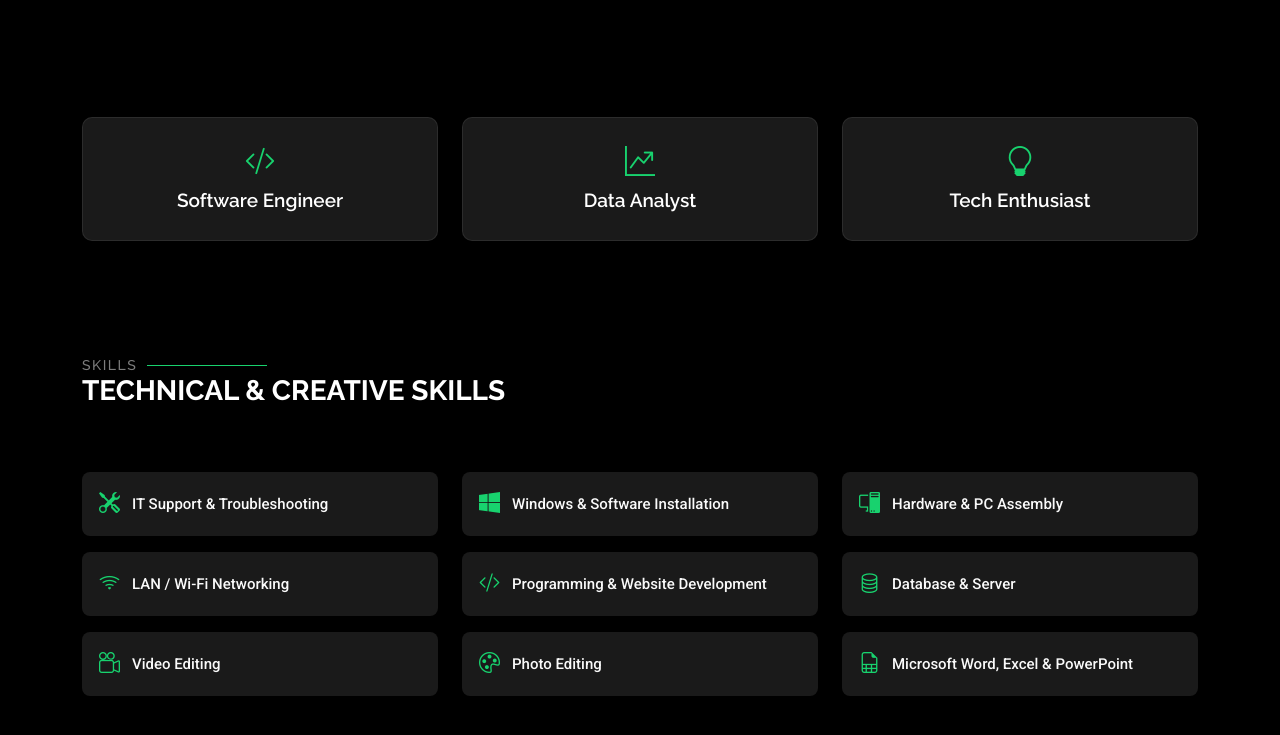
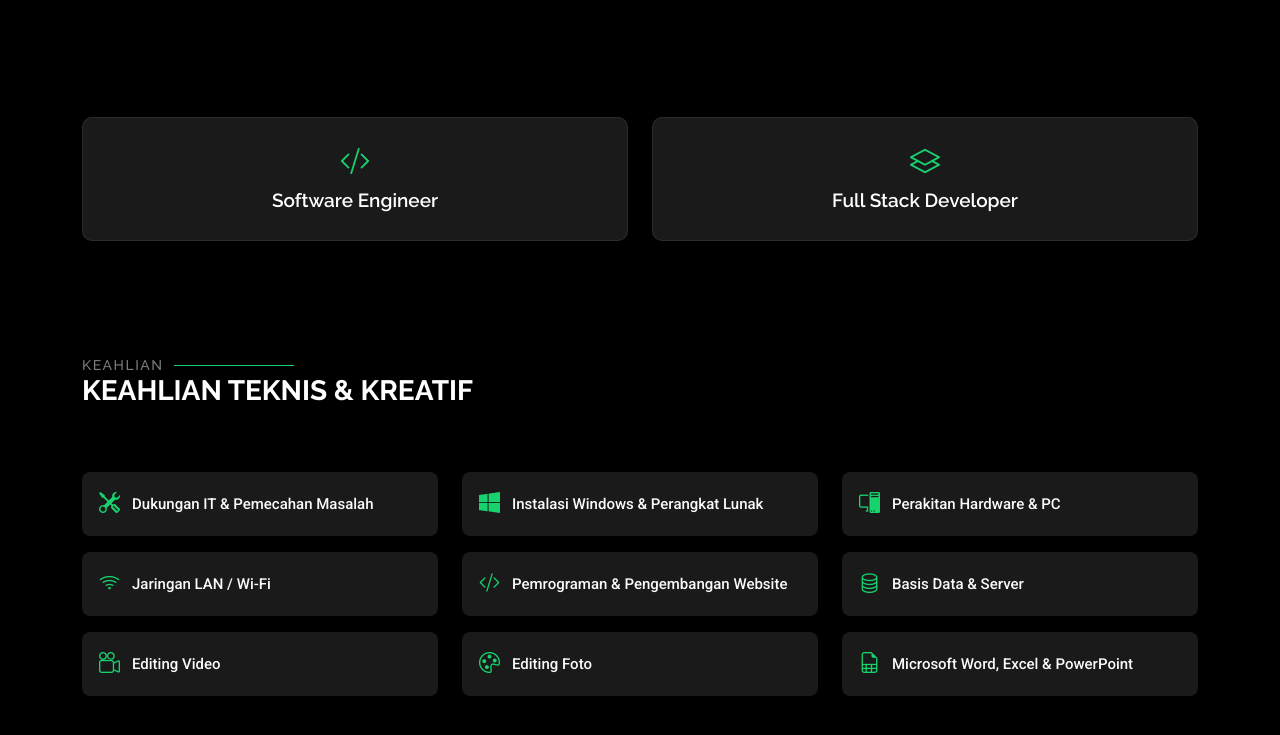
Before and after one commit to adityaperbawa/adityaperbawa.github.io, a plain HTML site: page about.html in a window 1280 px wide. Shown: the part 489-1224 px from the top of the page. Drawn offline with Linux system fonts and the light colour scheme.

Commit message:
About Me jadi Tentang Saya, 2 kartu peran Software Engineer dan Full Stack Developer, Skills diterjemahkan ke bahasa Indonesia

```diff
--- a/about.html
+++ b/about.html
@@ -75,7 +75,7 @@
       <!-- About Section -->
       <section id="about" class="about section">
         <div class="container section-title" data-aos="fade-up">
-          <h2>About Me</h2>
+          <h2>Tentang Saya</h2>
         </div>
 
         <div class="container" data-aos="fade-up" data-aos-delay="100">
@@ -122,22 +122,16 @@
       <section id="roles" class="roles section">
         <div class="container" data-aos="fade-up" data-aos-delay="100">
           <div class="row gy-4">
-            <div class="col-lg-4 col-md-6">
+            <div class="col-lg-6 col-md-6">
               <div class="role-card">
                 <i class="bi bi-code-slash" aria-hidden="true"></i>
                 <h3>Software Engineer</h3>
               </div>
             </div>
-            <div class="col-lg-4 col-md-6">
+            <div class="col-lg-6 col-md-6">
               <div class="role-card">
-                <i class="bi bi-graph-up-arrow" aria-hidden="true"></i>
-                <h3>Data Analyst</h3>
-              </div>
-            </div>
-            <div class="col-lg-4 col-md-6">
-              <div class="role-card">
-                <i class="bi bi-lightbulb" aria-hidden="true"></i>
-                <h3>Tech Enthusiast</h3>
+                <i class="bi bi-layers" aria-hidden="true"></i>
+                <h3>Full Stack Developer</h3>
               </div>
             </div>
           </div>
@@ -148,10 +142,10 @@
       <!-- Skills Section -->
       <section id="skills" class="skills section">
         <div class="container section-title" data-aos="fade-up">
-          <h2>Skills</h2>
+          <h2>Keahlian</h2>
           <div>
-            <span>Technical &amp; Creative</span>
-            <span class="description-title">Skills</span>
+            <span>Keahlian</span>
+            <span class="description-title">Teknis &amp; Kreatif</span>
           </div>
         </div>
 
@@ -160,49 +154,49 @@
             <div class="col-lg-4 col-md-6">
               <div class="skill-item">
                 <i class="bi bi-tools" aria-hidden="true"></i
-                ><span>IT Support &amp; Troubleshooting</span>
+                ><span>Dukungan IT &amp; Pemecahan Masalah</span>
               </div>
             </div>
             <div class="col-lg-4 col-md-6">
               <div class="skill-item">
                 <i class="bi bi-windows" aria-hidden="true"></i
-                ><span>Windows &amp; Software Installation</span>
+                ><span>Instalasi Windows &amp; Perangkat Lunak</span>
               </div>
             </div>
             <div class="col-lg-4 col-md-6">
               <div class="skill-item">
                 <i class="bi bi-pc-display" aria-hidden="true"></i
-                ><span>Hardware &amp; PC Assembly</span>
+                ><span>Perakitan Hardware &amp; PC</span>
               </div>
             </div>
             <div class="col-lg-4 col-md-6">
               <div class="skill-item">
                 <i class="bi bi-wifi" aria-hidden="true"></i
-                ><span>LAN / Wi-Fi Networking</span>
+                ><span>Jaringan LAN / Wi-Fi</span>
               </div>
             </div>
             <div class="col-lg-4 col-md-6">
               <div class="skill-item">
                 <i class="bi bi-code-slash" aria-hidden="true"></i
-                ><span>Programming &amp; Website Development</span>
+                ><span>Pemrograman &amp; Pengembangan Website</span>
               </div>
             </div>
             <div class="col-lg-4 col-md-6">
               <div class="skill-item">
                 <i class="bi bi-database" aria-hidden="true"></i
-                ><span>Database &amp; Server</span>
+                ><span>Basis Data &amp; Server</span>
               </div>
             </div>
             <div class="col-lg-4 col-md-6">
               <div class="skill-item">
                 <i class="bi bi-camera-reels" aria-hidden="true"></i
-                ><span>Video Editing</span>
+                ><span>Editing Video</span>
               </div>
             </div>
             <div class="col-lg-4 col-md-6">
               <div class="skill-item">
                 <i class="bi bi-palette" aria-hidden="true"></i
-                ><span>Photo Editing</span>
+                ><span>Editing Foto</span>
               </div>
             </div>
             <div class="col-lg-4 col-md-6">
```
